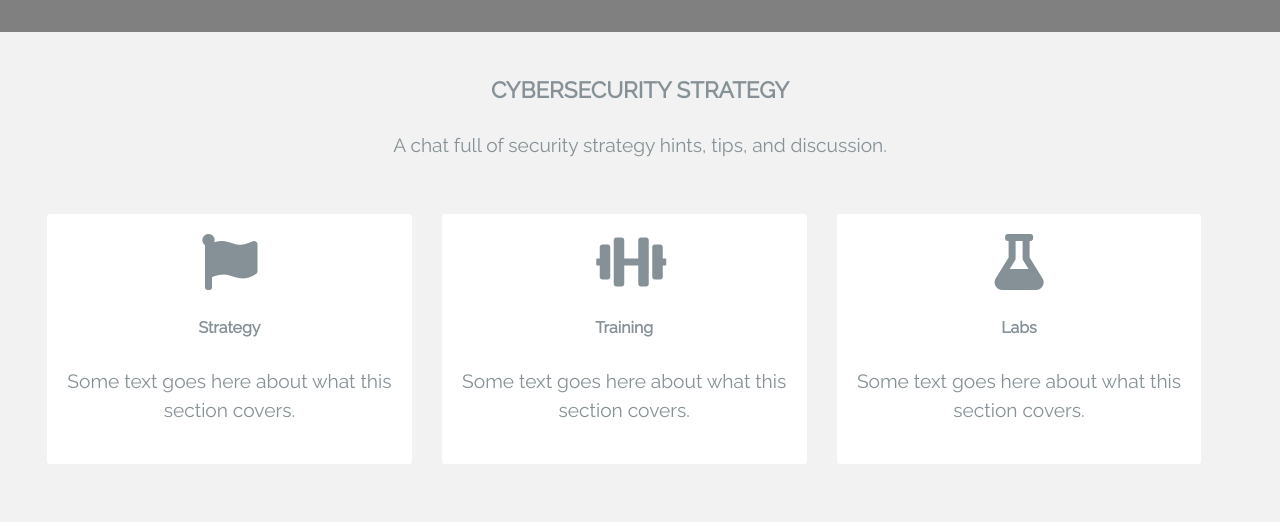
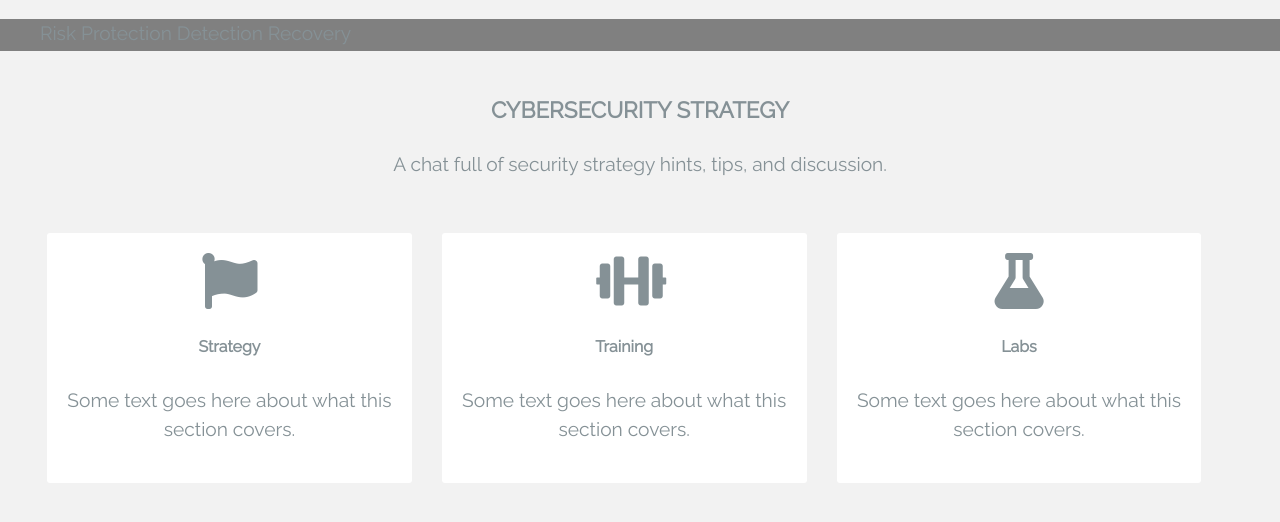
Before and after one commit to CisoJourney/CisoJourney, a PHP site: page / in a window 1280 px wide. Shown: the part 34-556 px from the top of the page. Run offline with PHP 8.4, Linux system fonts and the light colour scheme; some libraries are stand-ins or nearby versions.

Commit message:
Building initial theme

```diff
--- a/index.php
+++ b/index.php
@@ -13,6 +13,12 @@
 <!--<div class="title"><span class="on-brand">CISO</span>: Journey</div>-->
 </div>
 <div class="nav-bar">
+<ul>
+<li>Risk</li>
+<li>Protection</li>
+<li>Detection</li>
+<li>Recovery</li>
+</ul>
 </div>
 <div class="page-wrapper">
   <div class="content">
--- a/main.css
+++ b/main.css
@@ -32,7 +32,10 @@ body {
   height: 32px;
   background-color: gray;
 }
-page-wrapper {
+.nav-bar ul li {
+  display: inline-block;
+}
+.page-wrapper {
   width: 100%;
   height: 200px;
 }
```
